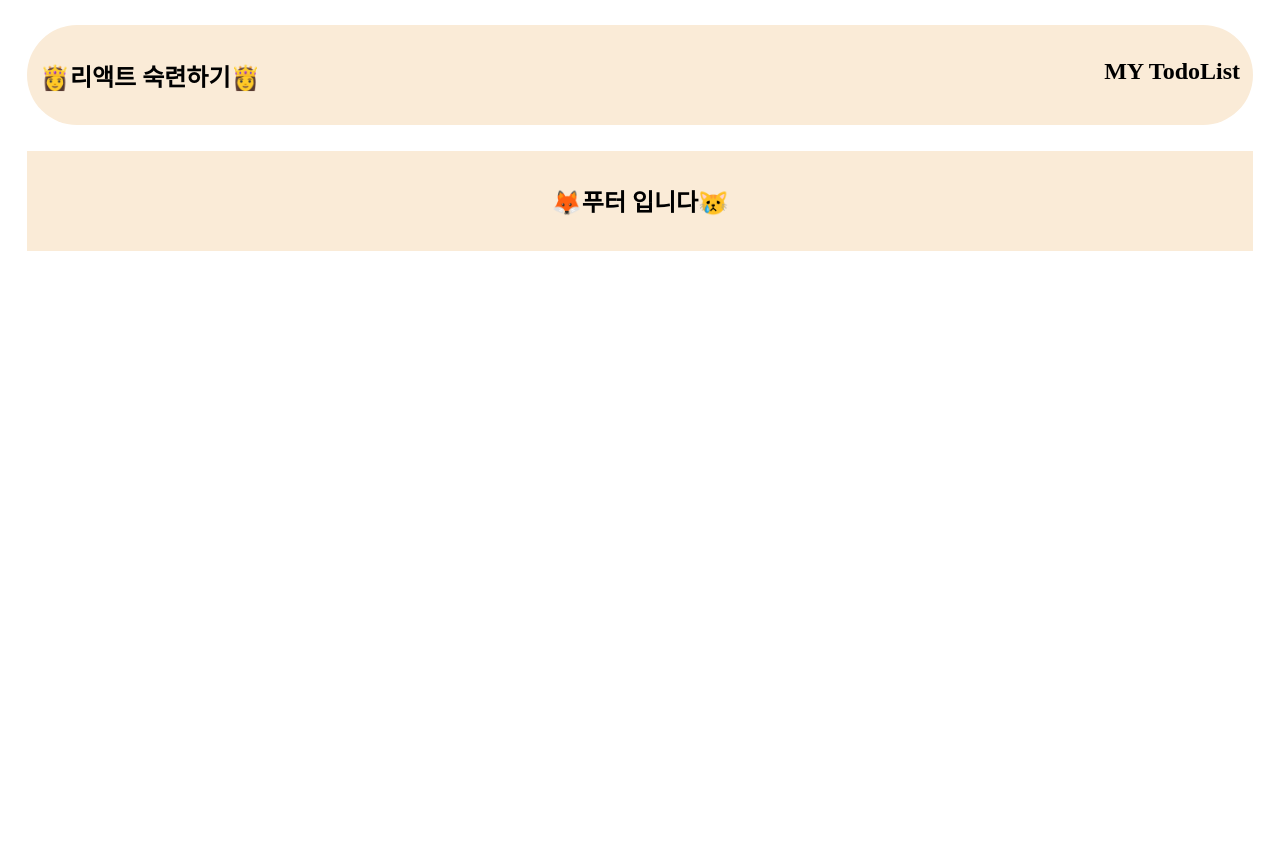
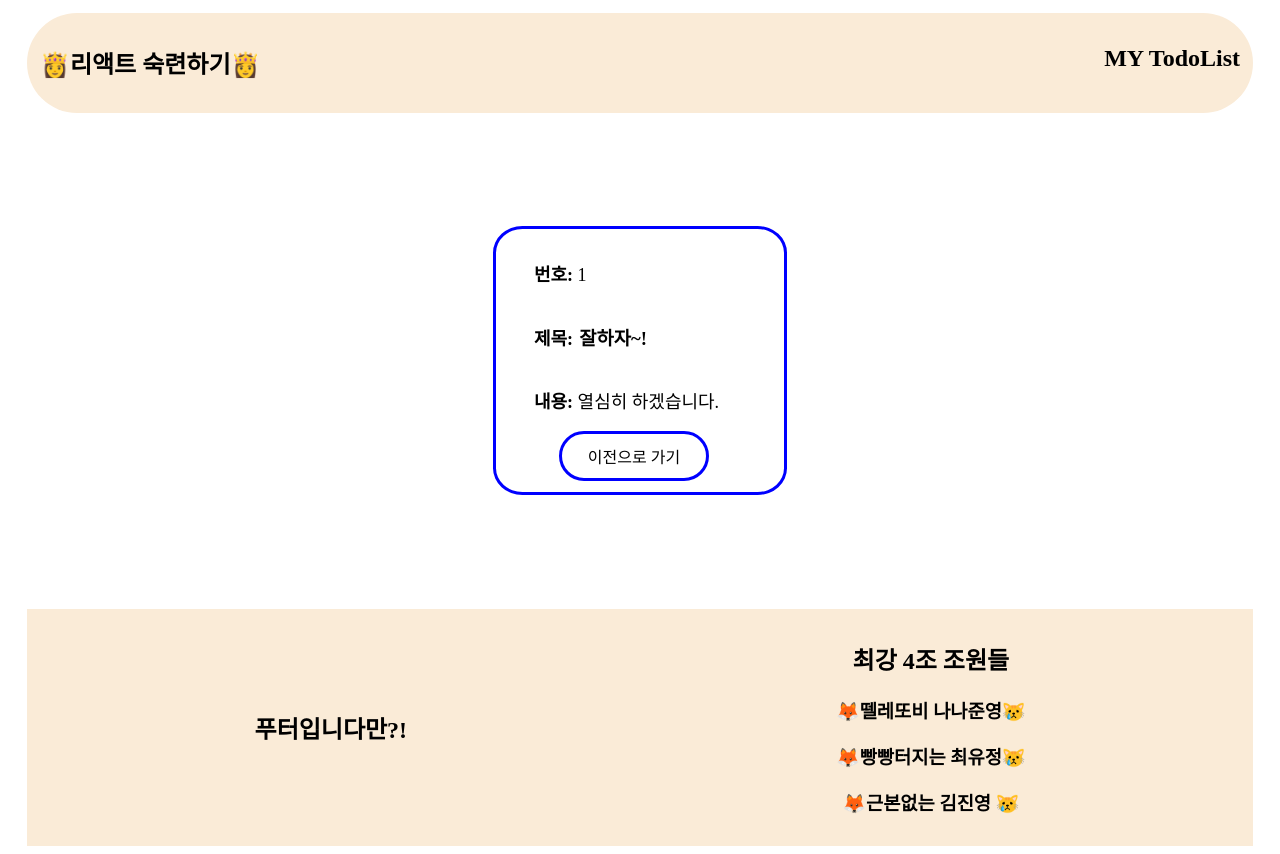
Before and after one commit to jyk2022/jyk2022project2.github.io, a React (Create React App) app: page /1 in a window 1280 px wide. Before the commit the page ends 800 px from the top, so only its background shows below. Built offline with nearby package versions, Linux system fonts and the light colour scheme.

Commit message:
서브페이지 및 개인과제 완성

```diff
--- a/src/components/Form/CustomButton.jsx
+++ b/src/components/Form/CustomButton.jsx
@@ -8,7 +8,6 @@ function CustomButton(props) {
     border,
     height,
     borderRadius,
-    cursor,
   } = props;
   if (color) {
     return (
--- a/src/components/Form/addTodo.jsx
+++ b/src/components/Form/addTodo.jsx
@@ -10,7 +10,7 @@ function AddTodo() {
   const [done] = useState(false);
   const [id, setId] = useState(3);
   const dispatch = useDispatch();
-  const todos = useSelector((state) => state.todos);
+  const todoss = useSelector((state) => state.todos);
 
   const onSubmitHandler = (event) => {
     event.preventDefault();
@@ -24,7 +24,7 @@ function AddTodo() {
         content: content,
         done: done,
       };
-      console.log(NewTodo);
+      // console.log(NewTodo);
       dispatch(addTodo(NewTodo));
       setTitle("");
       setContent("");
--- a/src/components/TodoContent/TodoContent.jsx
+++ b/src/components/TodoContent/TodoContent.jsx
@@ -1,42 +1,77 @@
 import React from "react";
 import styled from "styled-components";
-import { useDispatch, useSelector } from "react-redux";
-import { deleteTodo } from "../../redux/modules/TodoHandler";
+import { useDispatch } from "react-redux";
+
+import { useNavigate } from "react-router-dom";
+import { deleteTodo, doneTodo } from "../../redux/modules/TodoHandler";
 
 function TodoContent(props) {
-  let { todo } = props;
+  const dispatch = useDispatch();
+
+  const { id, title, done, content } = props.todo;
+
+  // console.log(id, title); props 잘 받는지
+
+  const deleteClick = () => {
+    dispatch(deleteTodo(id));
+  };
+
+  const doneClick = () => {
+    dispatch(doneTodo(id));
+  };
+  const navigate = useNavigate();
   return (
     <>
-      <TodoList>
+      <TodosLists>
+        <p
+          className="subPage"
+          onClick={() => {
+            navigate(`/${id}`);
+          }}
+        >
+          상세보기
+        </p>
         <span>
           <strong>제목: </strong>
         </span>
-        <h3>{todo.title}</h3>
+        <h3>{title}</h3>
+        <br />
         <span>
           <p>
             <strong>내용: </strong>
-            {todo.content}
+            {content}
           </p>
         </span>
         <div>
-          <button className="detR">삭제하기</button>
-          <button className="detG" onClick={() => {}}>
-            {todo.done ? "취소" : "완료"}
+          <button className="detR" onClick={deleteClick}>
+            삭제하기
+          </button>
+          <button className="detG" onClick={doneClick}>
+            {done ? "취소" : "완료"}
           </button>
         </div>
-      </TodoList>
+      </TodosLists>
     </>
   );
 }
 
-const TodoList = styled.li`
+const TodosLists = styled.li`
   width: 250px;
-  height: 250px;
+  height: 270px;
   padding: 2% 0% 0% 2%;
   border: 3px solid blue;
   border-radius: 10% 10% 10% 10%;
   text-align: left;
   list-style: none;
+  .subPage {
+    display: inline-block;
+    font-size: 18px;
+    width: 100%;
+    cursor: pointer;
+    :hover {
+      color: blue;
+    }
+  }
   p {
     display: inline-block;
     width: 100%;
@@ -44,6 +79,7 @@ const TodoList = styled.li`
   h3 {
     display: inline-block;
     margin-left: 2.5%;
+    padding-left: 2%;
   }
   span {
     display: inline-block;
--- a/src/pages/TodoList.jsx
+++ b/src/pages/TodoList.jsx
@@ -1,19 +1,49 @@
 import React from "react";
+import { useParams, useNavigate } from "react-router-dom";
+import { useSelector } from "react-redux";
 import styled from "styled-components";
 
 function TodoList() {
+  const param = useParams().id;
+  const globalTodoList = useSelector((state) => state.todos);
+  const { todos } = globalTodoList;
+  const navigate = useNavigate();
+
+  const todoslistss = todos.find((todo) => {
+    return todo.id === Number(param);
+  });
+
+  // console.log("파람스", todoslist);
+  console.log("", todoslistss);
   return (
     <Subpage>
-      <div></div>
+      <div>
+        <span>
+          <p>
+            <strong>번호: </strong>
+            {todoslistss.id}
+          </p>
+        </span>
+      </div>
       <div>
         <span>
           <strong>제목: </strong>
         </span>
-        <h3></h3>
+        <h3>{todoslistss.title}</h3>
+        <br></br>
         <span>
           <strong>내용: </strong>
-          <p></p>
+          <p>{todoslistss.content}</p>
         </span>
+        <br></br>
+        <p
+          className="prev"
+          onClick={() => {
+            navigate("/");
+          }}
+        >
+          이전으로 가기
+        </p>
       </div>
     </Subpage>
   );
@@ -22,15 +52,35 @@ function TodoList() {
 const Subpage = styled.section`
   display: flex;
   flex-direction: column;
+  position: relative;
   width: 250px;
   height: 250px;
-  padding: 5% 0% 0% 3%;
+  padding: 1% 0% 0% 3%;
+  margin: 9% auto;
   border: 3px solid blue;
   border-radius: 10% 10% 10% 10%;
   text-align: left;
   list-style: none;
+  .prev {
+    display: block;
+    position: relative;
+    right: 10%;
+    width: 150px;
+    height: 50px;
+    margin: 0% auto;
+    padding-top: 4%;
+    text-align: center;
+    border: 3px solid blue;
+    border-radius: 50px 50px 50px 50px;
+    box-sizing: border-box;
+    cursor: pointer;
+    :hover {
+      background-color: blue;
+      color: white;
+    }
+  }
   p {
-    display: inline;
+    display: inline-block;
   }
   h3 {
     display: inline-block;
--- a/src/pages/TodosHome.jsx
+++ b/src/pages/TodosHome.jsx
@@ -2,12 +2,13 @@ import React from "react";
 import AddTodo from "../components/Form/AddTodo";
 import TodoContent from "../components/TodoContent/TodoContent";
 import styled from "styled-components";
+
 import { useSelector } from "react-redux";
 
 function TodosHome() {
   const { todos } = useSelector((state) => state.todos);
 
-  console.log(todos);
+  // console.log(todos); 데이터를 잘 받아오고 있는 지 확인
   return (
     <div>
       <AddTodo />
@@ -15,7 +16,7 @@ function TodosHome() {
         <h2>😎 이거 해야 함!!!</h2>
         <ul>
           {todos.map((todo) => {
-            console.log(todo.done);
+            // console.log(todo.done);
             if (todo.done === false) {
               return <TodoContent todo={todo} key={todo.id} />;
             } else {
@@ -48,15 +49,20 @@ const Section = styled.section`
   background-color: #ffbc4a;
   border-radius: 50px 50px 50px 50px;
   margin: 3% auto;
-  padding: 1% 1% 1% 1%;
+  padding: 1% 1% 1% 0%;
   max-width: 1200px;
   min-width: 800px;
   ul {
     width: 100%;
     display: flex;
     flex-direction: row;
+    margin: 0 auto;
     flex-wrap: wrap;
-    gap: 15px;
+    gap: 9px;
+  }
+  h2 {
+    padding: 2% 2%;
+    margin: 0 0 0 0;
   }
 `;
 
--- a/src/redux/config/configStore.js
+++ b/src/redux/config/configStore.js
@@ -16,7 +16,7 @@ combineReducers은 여러 개의 독립적인 reducer의 반환 값을 하나의
 */
 
 const rootReducer = combineReducers({
-  todos: todos,
+  todos,
 });
 const store = createStore(rootReducer);
 
--- a/src/redux/modules/TodoHandler.js
+++ b/src/redux/modules/TodoHandler.js
@@ -2,6 +2,8 @@
 const ADDTodo = "ADDTodo";
 
 const DeleteTodo = "DeleteTodo";
+
+const DoneTodo = "DoneTodo";
 
 // Action Creator
 
@@ -12,6 +14,10 @@ export const addTodo = (payload) => {
 
 export const deleteTodo = (payload) => {
   return { type: DeleteTodo, payload };
+};
+
+export const doneTodo = (payload) => {
+  return { type: DoneTodo, payload };
 };
 
 // initial State
@@ -29,7 +35,7 @@ const initialState = {
 // Reducer
 
 const todos = (state = initialState, action) => {
-  console.log(action);
+  console.log(action.payload);
   switch (action.type) {
     case ADDTodo:
       // console.log(action.type);
@@ -39,7 +45,20 @@ const todos = (state = initialState, action) => {
         todos: [...state.todos, action.payload],
       };
     case DeleteTodo:
-      return state.filter((state) => state.id !== action.id);
+      console.log("삭제 확인중입니다", action.payload);
+      return {
+        ...state,
+        todos: state.todos.filter((todo) => todo.id !== action.payload),
+      };
+    //state.filter((state) => state.id !== action.id);
+    case DoneTodo:
+      console.log("완료 확인 중입니다.", action.payload);
+      return {
+        ...state,
+        todos: state.todos.map((todo) =>
+          todo.id === action.payload ? { ...todo, done: !todo.done } : todo
+        ),
+      };
 
     default:
       return state;
--- a/src/shared/Layout.js
+++ b/src/shared/Layout.js
@@ -16,7 +16,7 @@ const HeaderStyles = {
   flexWrap: " wrap",
   width: "100%",
   border: "none",
-  margin: "2% auto",
+  margin: "1% auto",
   backgroundColor: "antiquewhite",
   borderRadius: "50px 50px 50px 50px",
   boxShadow: "2% 2% 2% 2%",
@@ -34,17 +34,25 @@ const Logo = {
 };
 
 const FooterStyles = {
+  display: "flex",
+  flexDirection: "row",
+  justifyContent: "center",
+  alignItems: "center",
   width: "100%",
   maxWidth: "1200px",
   minWidth: "800px",
   padding: "1% 1% 1% 1%",
-  margin: "2% auto",
+  margin: "0% auto",
   backgroundColor: "antiquewhite",
   boxShadow: "2% 2% 2% 2%",
 };
 
 const FooterTextStyle = {
   textAlign: "center",
+};
+
+const divStyle = {
+  margin: "0 auto",
 };
 
 function Header() {
@@ -61,7 +69,15 @@ function Header() {
 function Footer() {
   return (
     <section style={{ ...FooterStyles }}>
-      <h2 style={{ ...FooterTextStyle }}> 🦊푸터 입니다😿</h2>
+      <div style={{ ...divStyle }}>
+        <h1 style={{ ...FooterTextStyle }}>푸터입니다만?!</h1>
+      </div>
+      <div style={{ ...divStyle }}>
+        <h2 style={{ ...FooterTextStyle }}>최강 4조 조원들</h2>
+        <h3 style={{ ...FooterTextStyle }}>🦊뗄레또비 나나준영😿</h3>
+        <h3 style={{ ...FooterTextStyle }}>🦊빵빵터지는 최유정😿</h3>
+        <h3 style={{ ...FooterTextStyle }}>🦊근본없는 김진영 😿</h3>
+      </div>
     </section>
   );
 }
--- a/src/shared/Router.js
+++ b/src/shared/Router.js
@@ -1,7 +1,7 @@
 import React from "react";
 import { BrowserRouter, Route, Routes } from "react-router-dom";
 import TodosHome from "../pages/TodosHome";
-
+import TodoList from "../pages/TodoList";
 import Layout from "./Layout";
 
 const Router = () => {
@@ -10,6 +10,7 @@ const Router = () => {
       <Layout>
         <Routes>
           <Route path="/" element={<TodosHome />} />
+          <Route path="/:id" element={<TodoList />} />
         </Routes>
       </Layout>
     </BrowserRouter>
```
